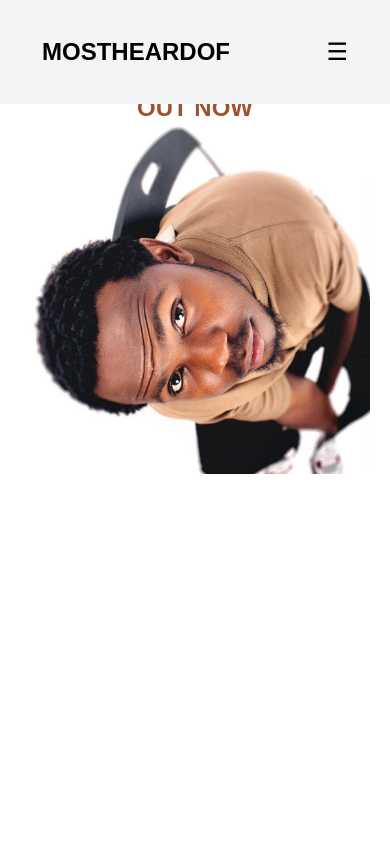
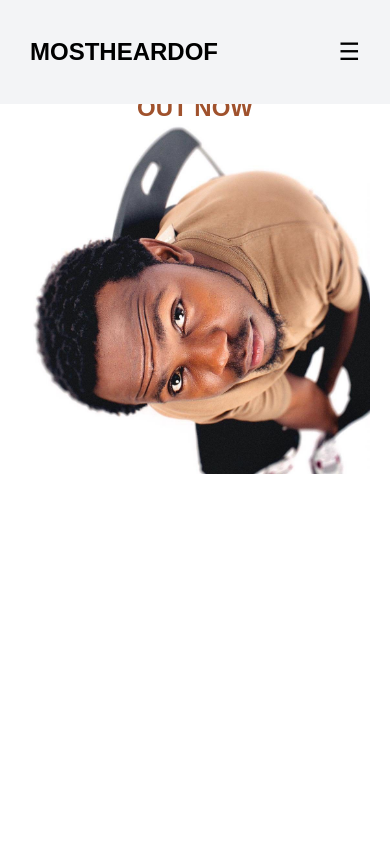
Before and after one commit to Akay74/mostheardo-portfolio, a Next.js app: page / in a window 390 px wide. Shown: the top 844 px of the page. Built offline with nearby package versions, Linux system fonts and the light colour scheme.

Commit message:
💄 update styling

```diff
--- a/components/home/footer.jsx
+++ b/components/home/footer.jsx
@@ -4,7 +4,7 @@ import { FaFacebookF, FaInstagram, FaTwitter, FaAmazon, FaApple, FaSoundcloud, F
 
 const Footer = () => {
   return (
-    <footer className="bg-[#1c1c1c] text-yellow-300 p-5 flex flex-col items-center md:flex-row md:justify-between md:py-5 md:px-5">
+    <footer className="bg-[#1c1c1c] text-yellow-300 p-5 flex flex-col items-center md:flex-row md:justify-between md:py-8 md:px-8">
       <div className="flex gap-3.5 mb-5 md:mb-0">
         {[FaFacebookF, FaInstagram, FaTwitter, FaAmazon, FaApple, FaSoundcloud, FaSpotify, FaYoutube].map((Icon, index) => (
           <a key={index} href="#" className="text-yellow-300 hover:text-white">
--- a/components/home/header.jsx
+++ b/components/home/header.jsx
@@ -45,7 +45,7 @@ const HeaderComponent = () => {
   return (
     <>
       <div className="bg-gray-100 p-2.5 text-black fixed top-0 left-0 right-0 z-50">
-        <header className="flex h-[10vh] justify-between items-center p-8 relative">
+        <header className="flex h-[10vh] justify-between items-center p-5 md:p-8">
           <h1 className="text-black text-2xl font-bold">MOSTHEARDOF</h1>
           <button onClick={toggleMenu} className="bg-transparent border-none text-black text-2xl cursor-pointer md:hidden">☰</button>
           <nav className="hidden md:flex md:justify-end md:items-center">
```
